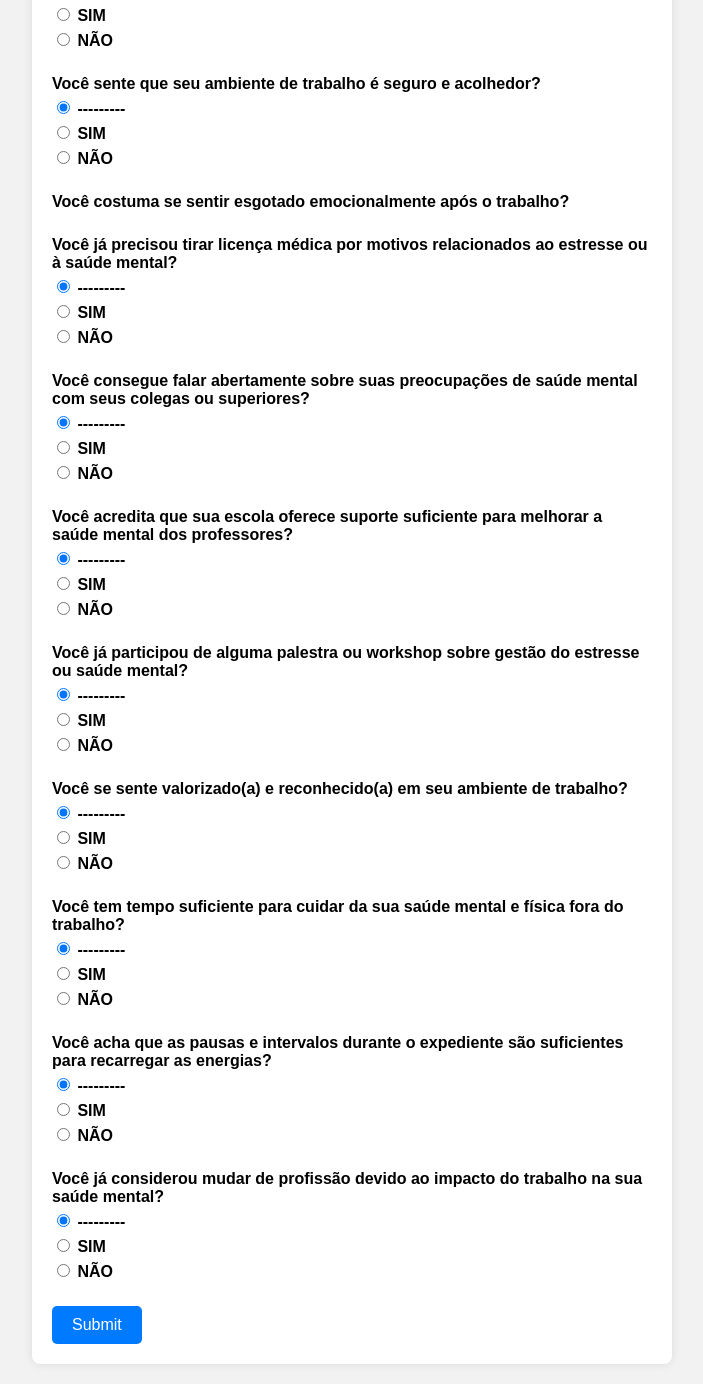
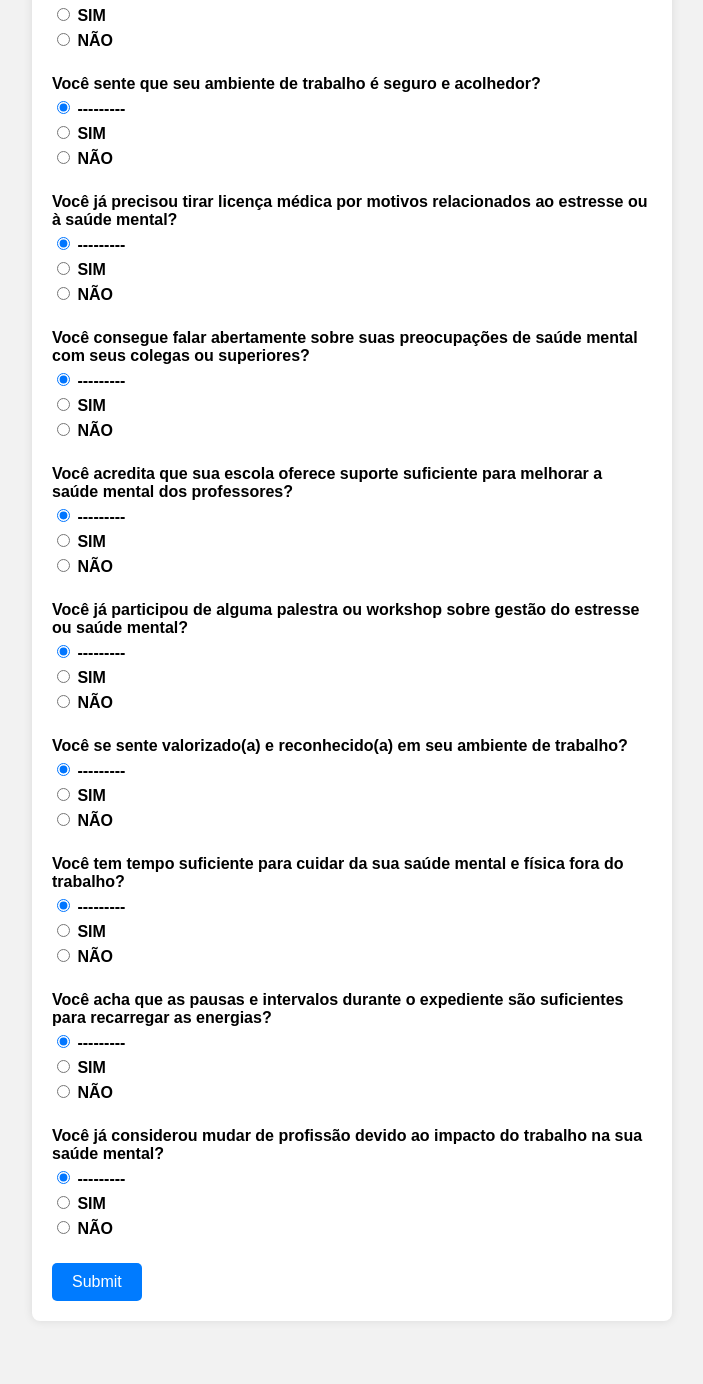
Before and after one commit to VazFabricio/forms_django_db_ml, a Django app: page /monitoramento_professores/ in a window 1280 px wide. Shown: the part 499-1883 px from the top of the page, without its empty margins (288-991 px from the left). After the commit the page ends 1820 px from the top, so only its background shows below. Run offline with Django 4.2, Linux system fonts and the light colour scheme.

Commit message:
Retirando pergunta 5

```diff
--- a/monitoramento_professores/templates/forms.html
+++ b/monitoramento_professores/templates/forms.html
@@ -37,12 +37,6 @@
                 <label for="id_question_4">Você sente que seu ambiente de trabalho é seguro e acolhedor?</label>
                 <div class="radio-group">
                     {{ form.question_4 }}
-                </div>
-            </div>
-            <div class="form-group">
-                <label for="id_question_5">Você costuma se sentir esgotado emocionalmente após o trabalho?</label>
-                <div class="radio-group">
-                    {{ form.question_5 }}
                 </div>
             </div>
             <div class="form-group">
```
